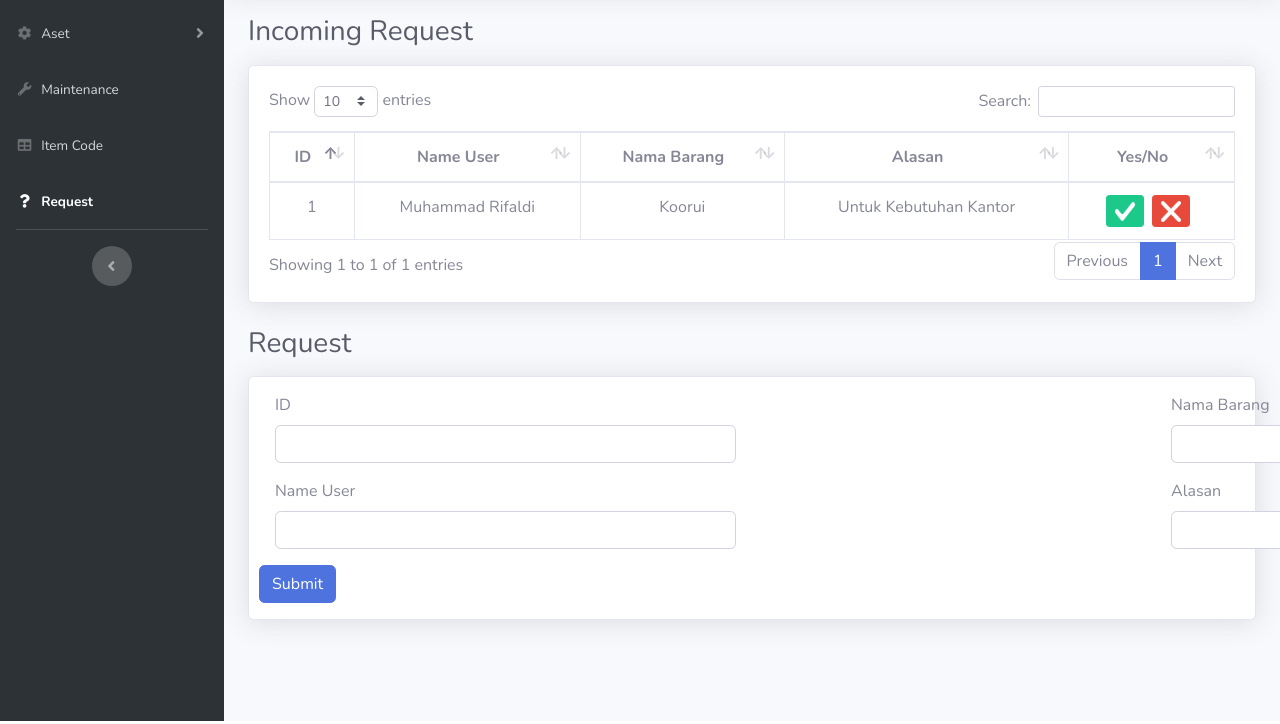
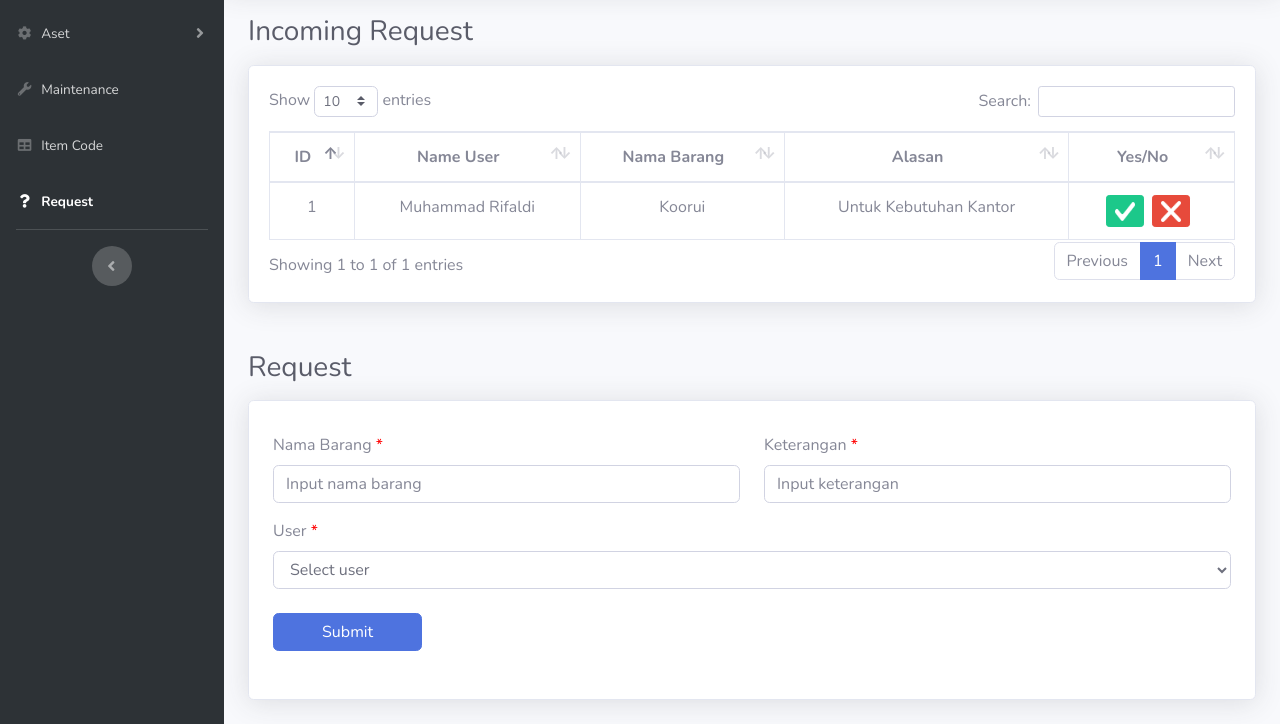
Before and after one commit to MohammadFauzanAzhima/absd-aktiva, a website with bundled scripts: page request.html in a window 1280 px wide. Shown: the part 79-803 px from the top of the page. Built offline with nearby package versions, Linux system fonts and the light colour scheme.

Commit message:
form-fix, data-aos added (absd,furniture,request)

```diff
--- a/request.html
+++ b/request.html
@@ -13,9 +13,7 @@
 
     <!-- Custom fonts for this template -->
     <link href="vendor/fontawesome-free/css/all.min.css" rel="stylesheet" type="text/css">
-    <link
-        href="https://fonts.googleapis.com/css?family=Nunito:200,200i,300,300i,400,400i,600,600i,700,700i,800,800i,900,900i"
-        rel="stylesheet">
+    <link href="https://fonts.googleapis.com/css?family=Nunito:200,200i,300,300i,400,400i,600,600i,700,700i,800,800i,900,900i" rel="stylesheet">
 
     <!-- Custom styles for this template -->
     <link href="absd.css" rel="stylesheet">
@@ -23,6 +21,8 @@
     <!-- Custom styles for this page -->
     <link href="vendor/datatables/dataTables.bootstrap4.min.css" rel="stylesheet">
 
+    <!-- AOS Animation -->
+    <link href="https://unpkg.com/aos@2.3.1/dist/aos.css" rel="stylesheet">
 </head>
 
 <body id="page-top">
@@ -154,7 +154,7 @@
 
 
                     <!-- DataTales Example -->
-                    <div class="card shadow mb-4">
+                    <card-background class="card shadow mb-4" data-aos="fade-down" data-aos-delay="0" data-aos-duration="800">
                         <div class="card-body">
                             <div class="table-responsive">
                                 <table class="table table-bordered text-center" id="dataTable" width="100%" cellspacing="0">
@@ -182,50 +182,40 @@
                                 </table>
                             </div>
                         </div>
-                    </div>
+                    </card-background>
 
 
-                    <h1 class="h3 mb-2 text-gray-800">Request</h1>
+                    <h1 class="h3 mb-2 mt-5 text-gray-800">Request</h1>
                     <p></p>
                     <p></p>
 
-                    <div class="card shadow mb-4">
+                    <card-background class="card shadow mb-4" data-aos="fade-down" data-aos-delay="100" data-aos-duration="800">
 
                         <form class="mt-3">
-                                <section class="px-3">
-                                    <div class="form-group" style="padding-right: 1rem;">
-                                        <label>ID</label>
-                                        <input type="text" class="form-control" id="exampleInputEmail1" aria-describedby="emailHelp">
-                                    </div>
-
-                                    <div class="form-group" style="padding-right: 1rem;">
-                                        <label>Name User</label>
-                                        <input type="text" class="form-control" id="exampleInputPassword1">
-                                    </div>
-                                </section>
-
-
-                                <section class="px-3">
-                                    <div class="form-group position-absolute" style="margin-left: 890px; margin-top: -172px; width: 49.5%; padding-left: 1rem;">
-                                        <div>
-                                        <label>Nama Barang</label>
-                                        <input type="text" class="form-control" id="exampleInputPassword1">
-                                        </div>
-                                    </div>
-
-                                    <div class="form-group position-absolute" style="margin-left: 890px; margin-top: -86px; width: 49.5%; padding-left: 1rem;">
-                                        <label>Alasan</label>
-                                        <input type="text" class="form-control" id="exampleInputPassword1">
-                                    </div>
-                                </section>
-
-
+                            <section class="row px-4 mt-3">
+                                <div class="col">
+                                    <label for="exampleInputNamaBarang">Nama Barang <span style="color: red;">*</span></label>
+                                    <input type="text" class="form-control" placeholder="Input nama barang">
+                                  </div>
+                                <div class="col">
+                                    <label for="exampleInputKeterangan">Keterangan <span style="color: red;">*</span></label>
+                                    <input type="text" class="form-control" placeholder="Input keterangan">
+                                </div>
+                            </section>
+                            <section class="row mx-4 mt-3">
+                                <label for="exampleInputUser">User <span style="color: red;">*</span></label>
+                                <select class="form-control">
+                                    <option selected> Select user </option>
+                                    <option value="{{ user }}"> Rifaldi</option>
+                                </select>
+                            </section>
                         </form>
 
-                                <div class="form-group">
-                                    <button tton type="submit" class="btn btn-primary">Submit</button>
-                                </div>
-                            </dvi>
+                        <div class="form-group px-4 mt-4 mb-5">
+                            <button type="submit" class="btn btn-primary px-5">Submit</button>
+                        </div>
+
+                    </card-background>
                     </div>
                 </div>
 
@@ -284,6 +274,12 @@
     <!-- Page level custom scripts -->
     <script src="js/demo/datatables-demo.js"></script>
 
+    <!-- AOS Script -->
+    <script src="https://unpkg.com/aos@2.3.1/dist/aos.js"></script>
+    <script>
+        // untuk animasi
+        AOS.init();
+    </script>
 </body>
 
 </html>
```
Also changed, not shown: absd.html (+1 -1 lines), furniture&fixture.html (+5 -5 lines).
